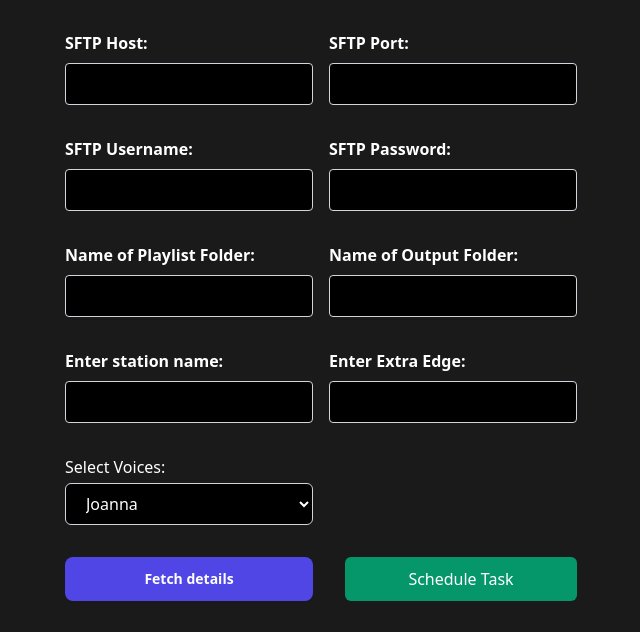
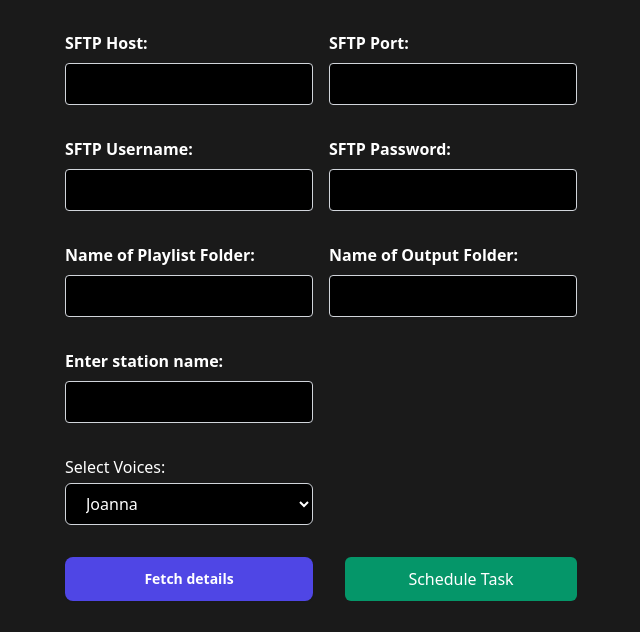
Before and after one commit to PragmaCodeRepo/Development-Radio-Ai, a Django app: page /fetching-meta-data/ in a window 1280 px wide. Shown: the part 453-1085 px from the top of the page, without its empty margins (319-959 px from the left). Run offline with Django 4.2, Linux system fonts and the light colour scheme; parts of the project's set-up code (start-up, migrations or seed data) failed here and were passed over.

Commit message:
18 April 2024

```diff
--- a/radioai/admin.py
+++ b/radioai/admin.py
@@ -86,7 +86,7 @@ admin.site.register(Newscaster,Newscasteradmin)
 
 #Meta Song
 class MetaSongadmin(admin.ModelAdmin):
-     list_display = ('sftp_host','sftp_port','sftp_username','sftp_password','sftp_playlist_folder_name','sftp_output_folder_name','station_name','extra_edge','schedule_time','recurrence_type','is_pending')
+     list_display = ('sftp_host','sftp_port','sftp_username','sftp_password','sftp_playlist_folder_name','sftp_output_folder_name','station_name','schedule_time','recurrence_type','is_pending')
 
 
 admin.site.register(SchedulingSongsMetaData,MetaSongadmin)
--- a/radioai/models.py
+++ b/radioai/models.py
@@ -194,7 +194,7 @@ class SchedulingSongsMetaData(models.Model):
     sftp_playlist_folder_name = models.CharField(max_length=255)
     sftp_output_folder_name = models.CharField(max_length=255)
     station_name = models.CharField(max_length=255,default='')
-    extra_edge = models.CharField(max_length=255,default='')
+    # extra_edge = models.CharField(max_length=255,default='')
 
     is_pending = models.BooleanField(default=True)
     schedule_time = models.CharField(max_length=200)
--- a/radioai/views.py
+++ b/radioai/views.py
@@ -1224,12 +1224,12 @@ def fetching_song_meta_data(request):
         sftp_path_output=request.POST.get('sftp_path_output')
         recurrence_type=request.POST.get('recurrence_type')
         schedule_time=request.POST.get('schedule_time')
-        extraedge=request.POST.get('extraedge')
+        # extraedge=request.POST.get('extraedge')
         stationname=request.POST.get('stationname')
         voice=request.POST.get('voice')
         sftp_port=int(sftp_port)
         print(f"cred is{sftp_host},{sftp_port},{sftp_password},{sftp_username} ")
-        print(f"The ex {extraedge}")
+        # print(f"The ex {extraedge}")
         print(f"The voice is ={voice}")
         obj = SchedulingSongsMetaData.objects.create(
             sftp_host=sftp_host,
@@ -1239,7 +1239,7 @@ def fetching_song_meta_data(request):
             sftp_playlist_folder_name=sftp_path_playlist,
             sftp_output_folder_name=sftp_path_output,
             station_name=stationname,
-            extra_edge=extraedge,
+            # extra_edge=extraedge,
             is_pending=True if schedule_time else False,
             schedule_time=schedule_time,
             recurrence_type=recurrence_type,
@@ -1281,9 +1281,9 @@ def fetching_song_meta_data(request):
                 next_track = track_names[i + 1]
                 fun_fact_current = rewrite_with_chatgpt_song_meta_data(current_track,current_track,next_track,stationname)
                 fun_fact_next = rewrite_with_chatgpt_song_meta_data(next_track,current_track,next_track,stationname)
-                extradata=extranews(extraedge)
-                print(f"the extra news is {extraedge}")
-                text = f"  {fun_fact_current}. Next song is {next_track} {fun_fact_next} {extradata}"
+                # extradata=extranews(extraedge)
+                # print(f"the extra news is {extraedge}")
+                text = f"  {fun_fact_current}. Next song is {next_track} {fun_fact_next}"
                 audio_file = f"vo{(i // 3) + 1}.mp3"
                 convert_text_to_audio_gtts(text, audio_file,'21m00Tcm4TlvDq8ikWAM')
                 upload_to_sftp_for_meta_data(audio_file, f"{sftp_path_output}/VO{(i // 3) + 1}/{audio_file}", sftp_host, sftp_port, sftp_username, sftp_password)
@@ -1390,7 +1390,7 @@ def rewrite_with_chatgpt_song_meta_data(text,current_track,next_track,stationnam
 
 
 def upload_to_sftp_for_meta_data(local_path, remote_path, sftp_host, sftp_port, sftp_username, sftp_password):
-    print("**********INSIDE UPLOAD*******************")
+    # print("**********INSIDE UPLOAD*******************")
     ssh_client = paramiko.SSHClient()
     ssh_client.set_missing_host_key_policy(paramiko.AutoAddPolicy())
 
--- a/templates/Songs/fetching.html
+++ b/templates/Songs/fetching.html
@@ -280,7 +280,7 @@
               />
             </div>
             <div class="mb-4">
-              <label
+              {% comment %} <label
                 for="extraedge"
                 class="block text-white-700 dark:text-gray-300 font-semibold mb-2"
                 >Enter Extra Edge:</label
@@ -290,7 +290,7 @@
                 id="extraedge"
                 name="extraedge"
                 class="w-full p-2 border border-gray-300 dark:border-gray-700 rounded focus:outline-none focus:border-blue-500 dark:bg-gray-800 dark:text-black text-white bg-black"
-              />
+              /> {% endcomment %}
             </div>
 
             <div class="mb-4">
@@ -348,7 +348,7 @@
               </button>
               <button
                   type="button"
-                  class="ml-4 px-4 py-2 bg-green-600 text-white rounded-md hover:bg-green-700 focus:outline-none focus:ring focus:border-green-600"
+                  class="ml-4 px-4 py-2  bg-green-600 text-white rounded-md hover:bg-green-700 focus:outline-none focus:ring focus:border-green-600"
                   onclick="toggleScheduleText()"
               >
                   Schedule Task
```
Also changed, not shown: db.sqlite3, radioai/migrations/0026_remove_schedulingsongsmetadata_extra_edge.py (added), radioai/migrations/0027_schedulingsongsmetadata_extra_edge.py (added), radioai/migrations/0028_remove_schedulingsongsmetadata_extra_edge.py (added), 9 other files.
